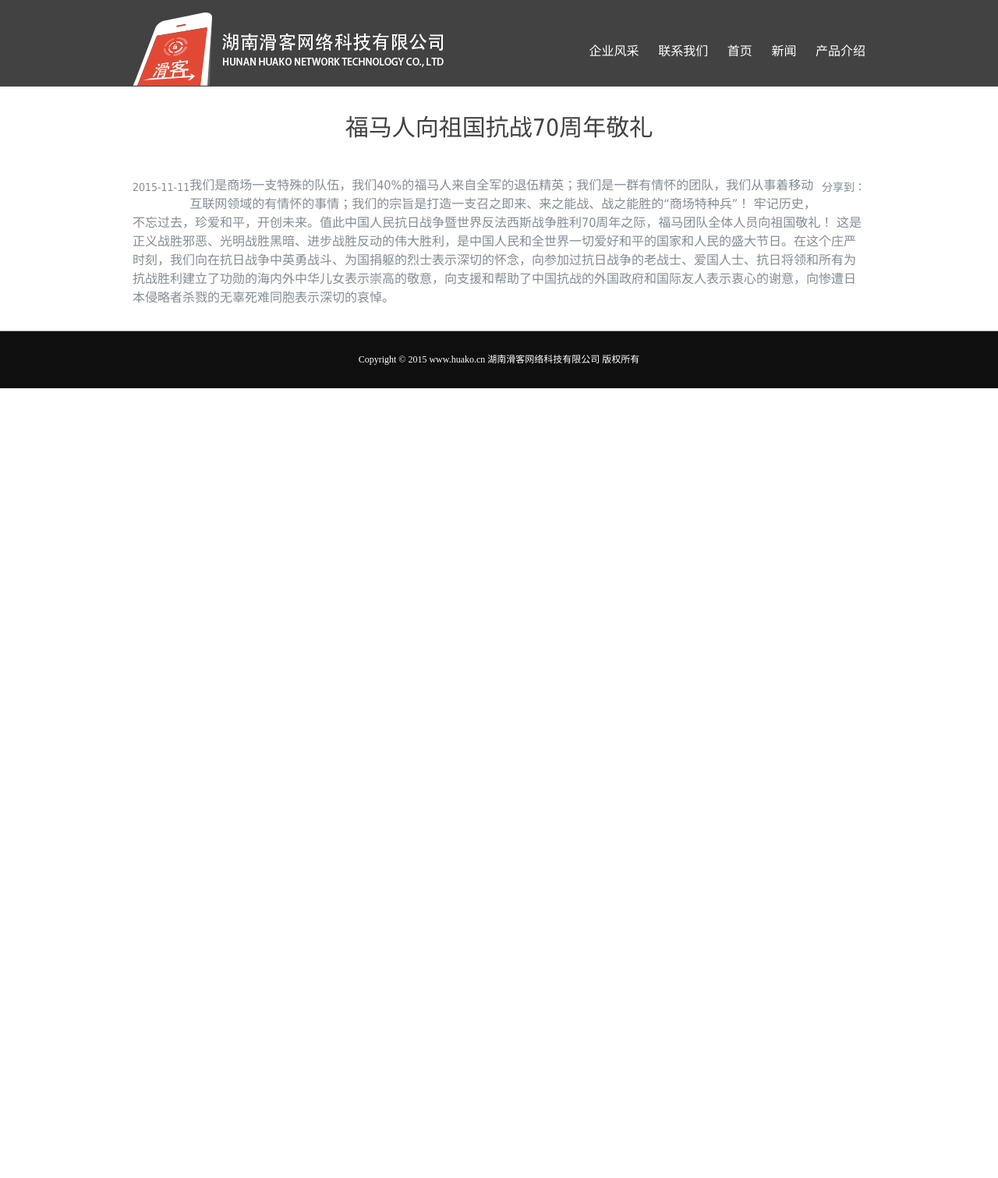
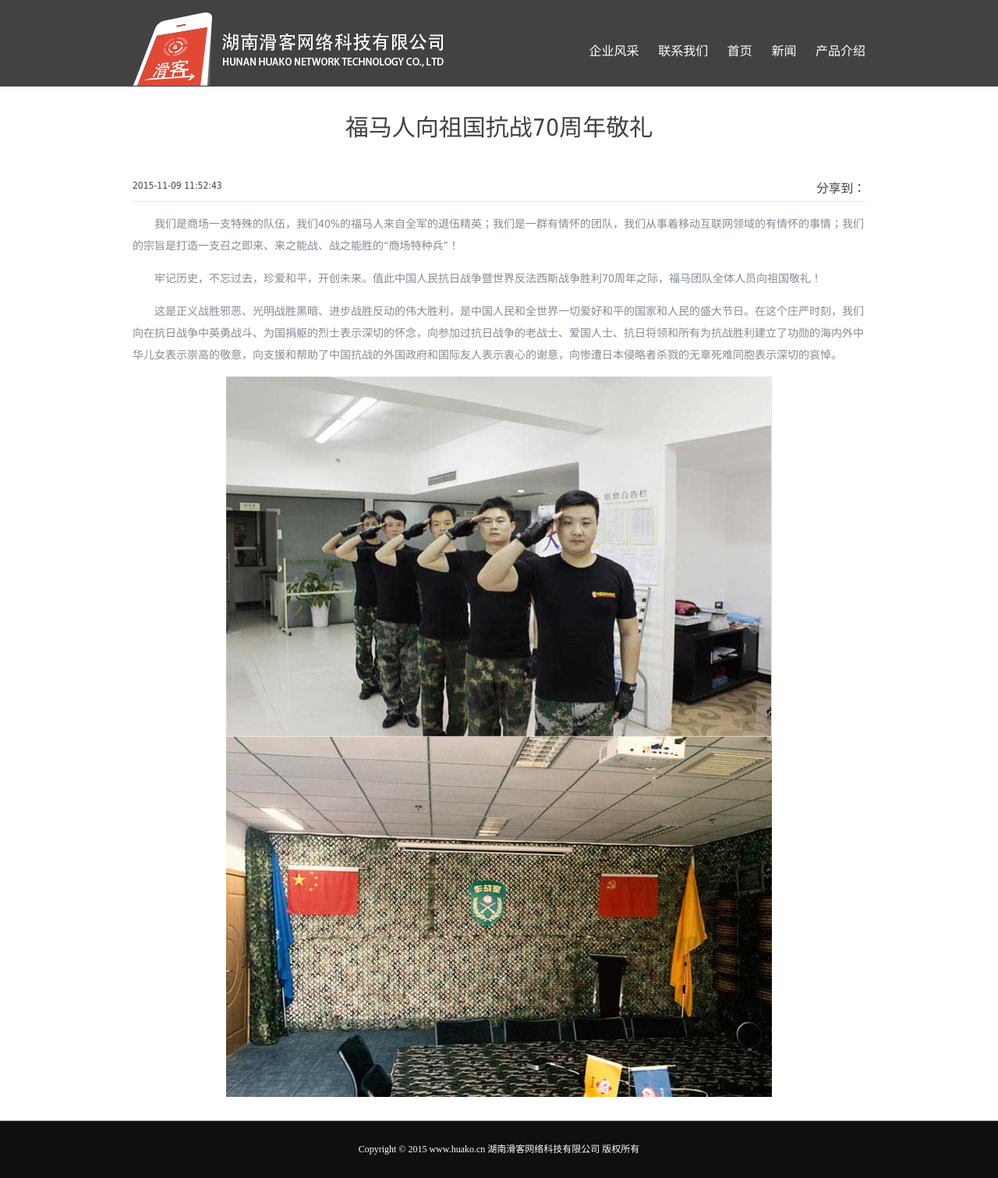
Before and after one commit to liujjxi/huako, a Jekyll site: the page built from newsInfo.html, in a window 1280 px wide. Shown: the whole page at 78% size. Built offline with Jekyll 4.4.1, drawn with Linux system fonts in a browser that asks for light colours; before the commit the page ends 900 px from its top, so only the background shows below that.

Commit message:
newsinfo

```diff
--- a/_layouts/post.html
+++ b/_layouts/post.html
@@ -5,7 +5,9 @@ layout: default
 
   <header class="post-header">
     <h1 class="post-title">{{ page.title }}</h1>
-    <p class="post-meta">{{ page.date | date: "%b %-d, %Y" }}{% if page.author %} • {{ page.author }}{% endif %}{% if page.meta %} • {{ page.meta }}{% endif %}</p>
+    <div class="post-meta clearfix">
+			<span class="share pull-right">分享到：</span><span class="pull-left date">{{ page.date | date: "%b %-d, %Y" }}{% if page.author %} • {{ page.author }}{% endif %}{% if page.meta %} • {{ page.meta }}{% endif %}</span>
+    </div>
   </header>
 
   <article class="post-content">
--- a/_sass/_layout.scss
+++ b/_sass/_layout.scss
@@ -592,9 +592,20 @@ p{
     }
 }
 .newsInfo{
-    .title{
+    .title.line{
+        @extend %title;
+        padding-bottom: 0;
         h2{
             font-size:30px;
+        }
+    }
+    .date{
+        font-size: 12px;
+    }
+    .content{
+        min-height: 700px;text-align: center;
+        p{
+            text-indent: 2em;margin: 1em 0;text-align: left;
         }
     }
 }
--- a/newsInfo.html
+++ b/newsInfo.html
@@ -4,16 +4,16 @@ permalink: /news/newsInfo/
 ---
 <div id="news" class="newsInfo">
   <div class="wrapper">
-	  <div class="title line text-center">
+	  <div class="title line text-center mb10">
       <h2>福马人向祖国抗战70周年敬礼</h2>
-      <p><span class="share pull-right">分享到：</span><span class="pull-left date">2015-11-11</span></p>
+      <p class="clearfix"><span class="share pull-right">分享到：</span><small class="pull-left date">2015-11-09 11:52:43</small></p>
     </div>
     <div class="content">
-          我们是商场一支特殊的队伍，我们40%的福马人来自全军的退伍精英；我们是一群有情怀的团队，我们从事着移动互联网领域的有情怀的事情；我们的宗旨是打造一支召之即来、来之能战、战之能胜的“商场特种兵”！
-
-    牢记历史，不忘过去，珍爱和平，开创未来。值此中国人民抗日战争暨世界反法西斯战争胜利70周年之际，福马团队全体人员向祖国敬礼！
-
-    这是正义战胜邪恶、光明战胜黑暗、进步战胜反动的伟大胜利，是中国人民和全世界一切爱好和平的国家和人民的盛大节日。在这个庄严时刻，我们向在抗日战争中英勇战斗、为国捐躯的烈士表示深切的怀念，向参加过抗日战争的老战士、爱国人士、抗日将领和所有为抗战胜利建立了功勋的海内外中华儿女表示崇高的敬意，向支援和帮助了中国抗战的外国政府和国际友人表示衷心的谢意，向惨遭日本侵略者杀戮的无辜死难同胞表示深切的哀悼。
+      <p>我们是商场一支特殊的队伍，我们40%的福马人来自全军的退伍精英；我们是一群有情怀的团队，我们从事着移动互联网领域的有情怀的事情；我们的宗旨是打造一支召之即来、来之能战、战之能胜的“商场特种兵”！</p>
+      <p>牢记历史，不忘过去，珍爱和平，开创未来。值此中国人民抗日战争暨世界反法西斯战争胜利70周年之际，福马团队全体人员向祖国敬礼！ </p>
+      <p>这是正义战胜邪恶、光明战胜黑暗、进步战胜反动的伟大胜利，是中国人民和全世界一切爱好和平的国家和人民的盛大节日。在这个庄严时刻，我们向在抗日战争中英勇战斗、为国捐躯的烈士表示深切的怀念，向参加过抗日战争的老战士、爱国人士、抗日将领和所有为抗战胜利建立了功勋的海内外中华儿女表示崇高的敬意，向支援和帮助了中国抗战的外国政府和国际友人表示衷心的谢意，向惨遭日本侵略者杀戮的无辜死难同胞表示深切的哀悼。</p>
+      <img src="{{site.imgurl | prepend: site.baseurl}}/news/2015/11/11/1.jpg" alt="">
+      <img src="{{site.imgurl | prepend: site.baseurl}}/news/2015/11/11/2.jpg" alt="">
     </div>
   </div>
 </div>
```
Also changed, not shown: style/images/news/2015/11/11/1.jpg (added), style/images/news/2015/11/11/2.jpg (added).
